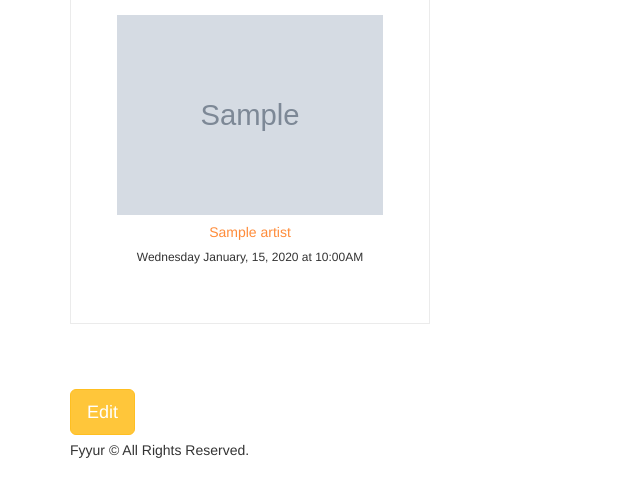
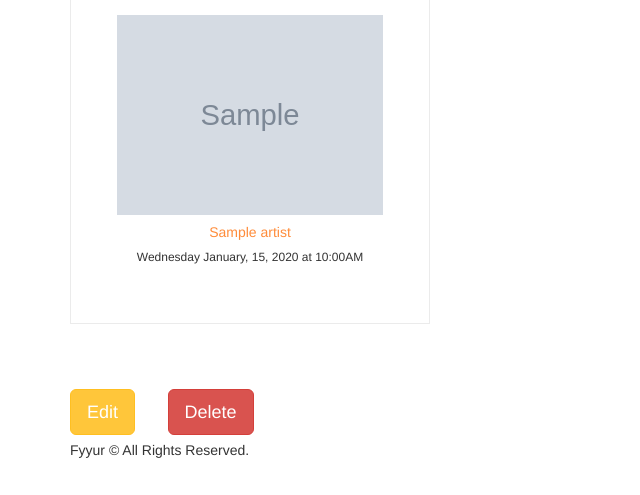
Before and after one commit to nvrcght/fyyer, a Flask app: page /venues/1 in a window 1280 px wide. Shown: the part 701-1196 px from the top of the page, without its empty margins (0-640 px from the left). Run offline with Flask 2, Linux system fonts and the light colour scheme; tables that the repository leaves empty hold one stand-in row (values such as "Sample post"); grey boxes marked "Sample" are stand-in pictures; some libraries are stand-ins or nearby versions.

Commit message:
added validation on artist submissions, added delete method for venues

```diff
--- a/app.py
+++ b/app.py
@@ -93,6 +93,8 @@ app.jinja_env.filters['datetime'] = format_datetime
 
 @app.route('/')
 def index():
+  print('in mthod index')
+  print(request)
   return render_template('pages/home.html')
 
 
@@ -307,15 +309,17 @@ def create_venue_submission():
     db.session.close()
   return render_template('pages/home.html')
 
-@app.route('/venues/<venue_id>', methods=['DELETE'])
+@app.route('/venues/<venue_id>', methods=['POST'])
 def delete_venue(venue_id):
-  print('DELETING', venue_id)
-  # TODO: Complete this endpoint for taking a venue_id, and using
-  # SQLAlchemy ORM to delete a record. Handle cases where the session commit could fail.
+  try:
+    Venue.query.filter_by(id=venue_id).delete()
+    db.session.commit()
+  except:
+    db.session.rollback()
+  finally:
+    db.session.close()
+  return redirect(url_for('index'))
 
-  # BONUS CHALLENGE: Implement a button to delete a Venue on a Venue Page, have it so that
-  # clicking that button delete it from the db then redirect the user to the homepage
-  return None
 
 #  Artists
 #  ----------------------------------------------------------------
@@ -531,6 +535,10 @@ def create_artist_submission():
   form = ArtistForm(request.form)
   form.genres.data = ','.join(form.genres.data)
 
+  if Artist.query.filter(Artist.name == form.name.data).all():
+    flash(f'Artist {form.name.data} already exists.')
+    return render_template('pages/home.html')
+
   try:
     artist = Artist(**form.data)
 
--- a/templates/pages/show_venue.html
+++ b/templates/pages/show_venue.html
@@ -75,6 +75,11 @@
 	</div>
 </section>
 
-<a href="/venues/{{ venue.id }}/edit"><button class="btn btn-primary btn-lg">Edit</button></a>
+<div class="row">
+	<a href="/venues/{{ venue.id }}/edit" class="col-sm-1"><button class="btn btn-primary btn-lg">Edit</button></a>
+	<form class="col-sm-1" method="post" action="/venues/{{ venue.id }}">
+		<button class="btn btn-danger btn-lg" id="delete-venue" data-id="{{ venue.id }}">Delete</button>
+	</form>
+</div>
 
 {% endblock %}
```
